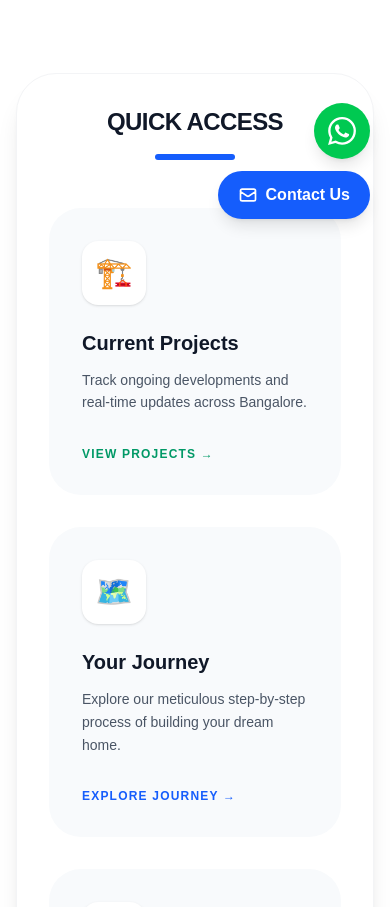
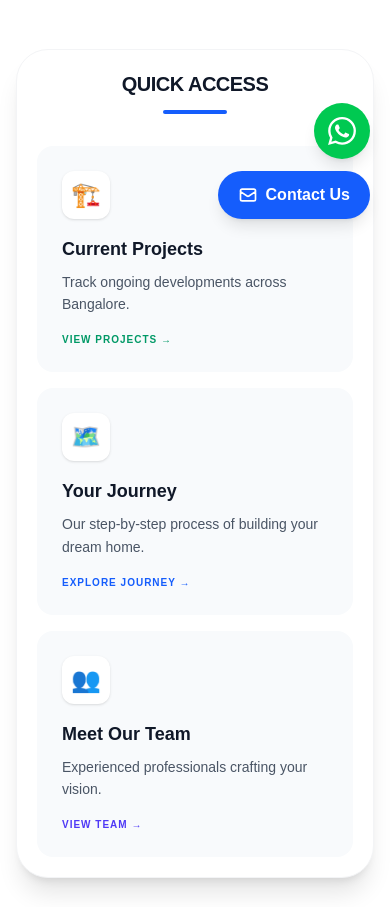
Before and after one commit to Rohithg86/arivu-homes, a Next.js app: page / in a window 390 px wide. Shown: the part 605-1512 px from the top of the page. Built offline with nearby package versions, Linux system fonts and the light colour scheme; grey boxes are pictures that could not be loaded.

Commit message:
fix: seamless mobile experience and BOQ back button refinements

```diff
--- a/src/app/page.tsx
+++ b/src/app/page.tsx
@@ -9,9 +9,9 @@ export default function Home() {
         <HeroSlideshow />
         <div className="absolute inset-0 flex items-center z-20">
           <div className="max-w-6xl mx-auto px-4 sm:px-6 text-white w-full">
-            <h1 className="text-4xl md:text-7xl lg:text-8xl font-bold text-white leading-tight mb-2">Arivu Homes</h1>
-            <p className="text-base sm:text-lg md:text-xl text-white/90 mb-2 font-medium max-w-3xl">• Building Dreams with Precision • Crafting Excellence Since Day One</p>
-            <p className="text-xs sm:text-sm md:text-base text-white/80 max-w-2xl">End-to-end construction, architectural design, structural engineering, and project management services in Bangalore.</p>
+            <h1 className="text-5xl sm:text-7xl lg:text-8xl font-bold text-white leading-tight mb-2">Arivu Homes</h1>
+            <p className="text-base sm:text-lg md:text-xl text-white/90 mb-2 font-medium max-w-3xl leading-snug">• Building Dreams with Precision<br className="sm:hidden" /> • Crafting Excellence Since Day One</p>
+            <p className="text-xs sm:text-sm md:text-base text-white/80 max-w-2xl leading-relaxed">End-to-end construction, architectural design, structural engineering, and project management services in Bangalore.</p>
             <div className="mt-3 flex flex-col sm:flex-row flex-wrap gap-1.5 sm:gap-6 text-sm sm:text-base">
               <p className="flex items-center gap-2">
                 <span className="inline-block px-2 py-0.5 rounded bg-white/20 backdrop-blur text-xs sm:text-sm">Managing Partner:</span>
@@ -45,36 +45,36 @@ export default function Home() {
       </section>
 
       {/* Quick Access Section */}
-      <section className="max-w-6xl mx-auto px-4 sm:px-6 py-16 sm:py-24">
-        <div className="bg-white rounded-[2.5rem] p-8 sm:p-14 shadow-xl border border-gray-100 flex flex-col">
-          <div className="text-center mb-12">
-            <h2 className="text-2xl sm:text-4xl font-black text-gray-900 tracking-tight uppercase">Quick Access</h2>
-            <div className="w-20 h-1.5 bg-blue-600 mx-auto mt-4 rounded-full"></div>
+      <section className="max-w-6xl mx-auto px-4 sm:px-6 py-10 sm:py-24">
+        <div className="bg-white rounded-[2rem] sm:rounded-[2.5rem] p-5 sm:p-14 shadow-xl border border-gray-100 flex flex-col">
+          <div className="text-center mb-8 sm:mb-12">
+            <h2 className="text-xl sm:text-4xl font-black text-gray-900 tracking-tight uppercase">Quick Access</h2>
+            <div className="w-16 sm:w-20 h-1 sm:h-1.5 bg-blue-600 mx-auto mt-3 rounded-full"></div>
           </div>
-          <div className="grid gap-8 md:grid-cols-3">
-            <Link href="/projects" className="group flex flex-col h-full rounded-[2rem] p-8 bg-slate-50 border border-transparent hover:border-emerald-200 hover:bg-white hover:shadow-2xl transition-all duration-500">
-              <div className="w-16 h-16 bg-white rounded-2xl flex items-center justify-center text-3xl mb-6 shadow-sm group-hover:scale-110 transition-transform duration-500">🏗️</div>
-              <h3 className="text-xl font-bold mb-3 text-gray-900 group-hover:text-emerald-700 transition-colors">Current Projects</h3>
-              <p className="text-gray-600 text-sm leading-relaxed mb-8 flex-grow">Track ongoing developments and real-time updates across Bangalore.</p>
-              <div className="flex items-center text-emerald-600 font-bold text-xs uppercase tracking-widest group-hover:translate-x-2 transition-transform">
+          <div className="grid gap-4 sm:gap-8 md:grid-cols-3">
+            <Link href="/projects" className="group flex flex-col h-full rounded-2xl sm:rounded-[2rem] p-6 sm:p-8 bg-slate-50 border border-transparent hover:border-emerald-200 hover:bg-white hover:shadow-2xl transition-all duration-500">
+              <div className="w-12 h-12 sm:w-16 sm:h-16 bg-white rounded-xl sm:rounded-2xl flex items-center justify-center text-2xl sm:text-3xl mb-4 sm:mb-6 shadow-sm group-hover:scale-110 transition-transform duration-500">🏗️</div>
+              <h3 className="text-lg sm:text-xl font-bold mb-2 text-gray-900 group-hover:text-emerald-700 transition-colors">Current Projects</h3>
+              <p className="text-gray-600 text-sm leading-relaxed mb-4 sm:mb-8 flex-grow">Track ongoing developments across Bangalore.</p>
+              <div className="flex items-center text-emerald-600 font-bold text-[10px] sm:text-xs uppercase tracking-widest group-hover:translate-x-2 transition-transform">
                 View Projects →
               </div>
             </Link>
 
-            <Link href="/journey" className="group flex flex-col h-full rounded-[2rem] p-8 bg-slate-50 border border-transparent hover:border-blue-200 hover:bg-white hover:shadow-2xl transition-all duration-500">
-              <div className="w-16 h-16 bg-white rounded-2xl flex items-center justify-center text-3xl mb-6 shadow-sm group-hover:scale-110 transition-transform duration-500">🗺️</div>
-              <h3 className="text-xl font-bold mb-3 text-gray-900 group-hover:text-blue-700 transition-colors">Your Journey</h3>
-              <p className="text-gray-600 text-sm leading-relaxed mb-8 flex-grow">Explore our meticulous step-by-step process of building your dream home.</p>
-              <div className="flex items-center text-blue-600 font-bold text-xs uppercase tracking-widest group-hover:translate-x-2 transition-transform">
+            <Link href="/journey" className="group flex flex-col h-full rounded-2xl sm:rounded-[2rem] p-6 sm:p-8 bg-slate-50 border border-transparent hover:border-blue-200 hover:bg-white hover:shadow-2xl transition-all duration-500">
+              <div className="w-12 h-12 sm:w-16 sm:h-16 bg-white rounded-xl sm:rounded-2xl flex items-center justify-center text-2xl sm:text-3xl mb-4 sm:mb-6 shadow-sm group-hover:scale-110 transition-transform duration-500">🗺️</div>
+              <h3 className="text-lg sm:text-xl font-bold mb-2 text-gray-900 group-hover:text-blue-700 transition-colors">Your Journey</h3>
+              <p className="text-gray-600 text-sm leading-relaxed mb-4 sm:mb-8 flex-grow">Our step-by-step process of building your dream home.</p>
+              <div className="flex items-center text-blue-600 font-bold text-[10px] sm:text-xs uppercase tracking-widest group-hover:translate-x-2 transition-transform">
                 Explore Journey →
               </div>
             </Link>
 
-            <Link href="/team" className="group flex flex-col h-full rounded-[2rem] p-8 bg-slate-50 border border-transparent hover:border-indigo-200 hover:bg-white hover:shadow-2xl transition-all duration-500">
-              <div className="w-16 h-16 bg-white rounded-2xl flex items-center justify-center text-3xl mb-6 shadow-sm group-hover:scale-110 transition-transform duration-500">👥</div>
-              <h3 className="text-xl font-bold mb-3 text-gray-900 group-hover:text-indigo-700 transition-colors">Meet Our Team</h3>
-              <p className="text-gray-600 text-sm leading-relaxed mb-8 flex-grow">Learn about the experienced professionals crafting your vision into reality.</p>
-              <div className="flex items-center text-indigo-600 font-bold text-xs uppercase tracking-widest group-hover:translate-x-2 transition-transform">
+            <Link href="/team" className="group flex flex-col h-full rounded-2xl sm:rounded-[2rem] p-6 sm:p-8 bg-slate-50 border border-transparent hover:border-indigo-200 hover:bg-white hover:shadow-2xl transition-all duration-500">
+              <div className="w-12 h-12 sm:w-16 sm:h-16 bg-white rounded-xl sm:rounded-2xl flex items-center justify-center text-2xl sm:text-3xl mb-4 sm:mb-6 shadow-sm group-hover:scale-110 transition-transform duration-500">👥</div>
+              <h3 className="text-lg sm:text-xl font-bold mb-2 text-gray-900 group-hover:text-indigo-700 transition-colors">Meet Our Team</h3>
+              <p className="text-gray-600 text-sm leading-relaxed mb-4 sm:mb-8 flex-grow">Experienced professionals crafting your vision.</p>
+              <div className="flex items-center text-indigo-600 font-bold text-[10px] sm:text-xs uppercase tracking-widest group-hover:translate-x-2 transition-transform">
                 View Team →
               </div>
             </Link>
@@ -82,7 +82,7 @@ export default function Home() {
         </div>
       </section>
 
-      <section className="max-w-6xl mx-auto px-4 sm:px-6 py-6 sm:py-10 grid gap-3 sm:gap-6 md:grid-cols-3">
+      <section className="max-w-6xl mx-auto px-4 sm:px-6 py-4 sm:py-10 grid gap-3 sm:gap-6 md:grid-cols-3">
         {[
           { name: 'Residential Construction', desc: 'Villas, apartments, turnkey builds', slug: 'residential-construction' },
           { name: 'Commercial Construction', desc: 'Offices, retail, industrial', slug: 'commercial-construction' },
@@ -109,36 +109,42 @@ export default function Home() {
       </section>
 
       {/* Testimonials Section */}
-      <section className="bg-blue-50 py-10 sm:py-16 mb-8 sm:mb-16">
-        <div className="max-w-6xl mx-auto px-6">
-          <div className="text-center mb-10">
+      <section className="bg-blue-50 py-8 sm:py-16 mb-8 sm:mb-16">
+        <div className="max-w-6xl mx-auto px-4 sm:px-6">
+          <div className="text-center mb-8 sm:mb-10">
             <h2 className="text-2xl sm:text-3xl font-bold text-gray-900">What Our Clients Say</h2>
-            <p className="text-gray-600 mt-2">Stories of trust and satisfaction from our valued partners.</p>
+            <p className="text-gray-600 mt-2 text-sm sm:text-base">Stories of trust and satisfaction from our valued partners.</p>
           </div>
           <TestimonialSlideshow />
         </div>
       </section>
 
-      <section id="contact" className="max-w-6xl mx-auto px-6 pb-8 sm:pb-16">
-        <div className="bg-gradient-to-br from-slate-50 to-gray-100 rounded-2xl border-2 border-slate-200 p-8 shadow-lg">
+      <section id="contact" className="max-w-6xl mx-auto px-4 sm:px-6 pb-6 sm:pb-16">
+        <div className="bg-gradient-to-br from-slate-50 to-gray-100 rounded-2xl border-2 border-slate-200 p-6 sm:p-8 shadow-lg">
           <div className="text-center">
-            <h2 className="text-2xl font-bold text-gray-900 mb-4">Get In Touch</h2>
-            <p className="text-gray-600 mb-6">Ready to start your construction project? Contact our team today.</p>
-            <div className="grid grid-cols-1 md:grid-cols-3 gap-6">
-              <div className="bg-white rounded-xl p-6 shadow-md">
-                <div className="text-2xl mb-3">📍</div>
-                <h3 className="font-semibold text-gray-900 mb-2">Location</h3>
-                <p className="text-gray-600">Bangalore, Karnataka</p>
+            <h2 className="text-2xl font-bold text-gray-900 mb-3">Get In Touch</h2>
+            <p className="text-gray-600 mb-6 text-sm sm:text-base">Ready to start your construction project? Contact our team today.</p>
+            <div className="grid grid-cols-1 md:grid-cols-3 gap-4 sm:gap-6 text-left sm:text-center">
+              <div className="bg-white rounded-xl p-4 sm:p-6 shadow-md flex items-center sm:block gap-4">
+                <div className="text-2xl mb-0 sm:mb-3">📍</div>
+                <div>
+                  <h3 className="font-semibold text-gray-900 mb-0.5 sm:mb-2 text-sm sm:text-base">Location</h3>
+                  <p className="text-gray-600 text-xs sm:text-sm">Bangalore, Karnataka</p>
+                </div>
               </div>
-              <div className="bg-white rounded-xl p-6 shadow-md">
-                <div className="text-2xl mb-3">📞</div>
-                <h3 className="font-semibold text-gray-900 mb-2">Phone</h3>
-                <p className="text-gray-600">+91-6361867464</p>
+              <div className="bg-white rounded-xl p-4 sm:p-6 shadow-md flex items-center sm:block gap-4">
+                <div className="text-2xl mb-0 sm:mb-3">📞</div>
+                <div>
+                  <h3 className="font-semibold text-gray-900 mb-0.5 sm:mb-2 text-sm sm:text-base">Phone</h3>
+                  <p className="text-gray-600 text-xs sm:text-sm">+91-6361867464</p>
+                </div>
               </div>
-              <div className="bg-white rounded-xl p-6 shadow-md">
-                <div className="text-2xl mb-3">✉️</div>
-                <h3 className="font-semibold text-gray-900 mb-2">Email</h3>
-                <p className="text-gray-600">contact.arivuhomes@gmail.com</p>
+              <div className="bg-white rounded-xl p-4 sm:p-6 shadow-md flex items-center sm:block gap-4">
+                <div className="text-2xl mb-0 sm:mb-3">✉️</div>
+                <div>
+                  <h3 className="font-semibold text-gray-900 mb-0.5 sm:mb-2 text-sm sm:text-base">Email</h3>
+                  <p className="text-gray-600 text-xs sm:text-sm truncate">contact.arivuhomes@gmail.com</p>
+                </div>
               </div>
             </div>
           </div>
```
Also changed, not shown: src/app/boq/page.tsx (+6 -6 lines).
